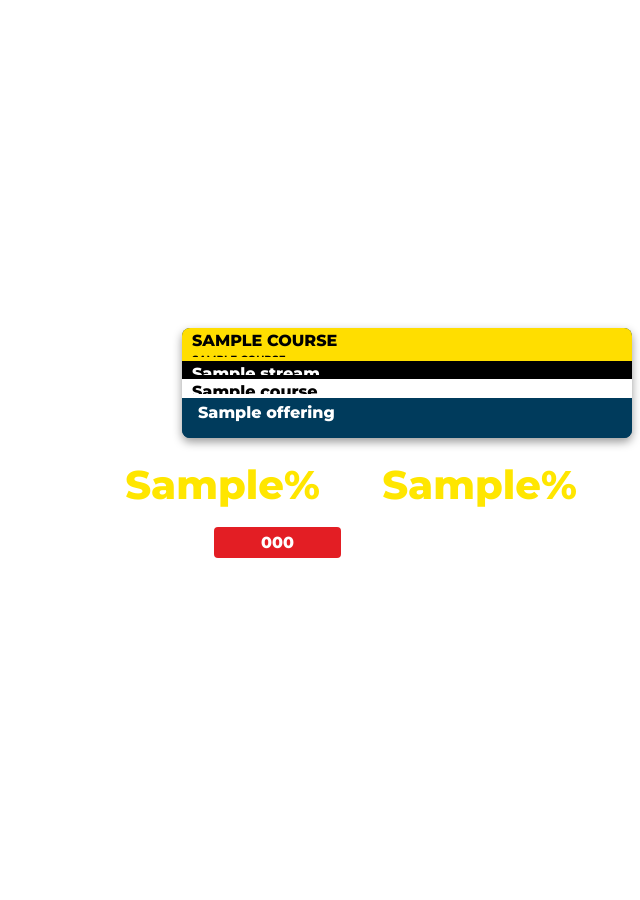
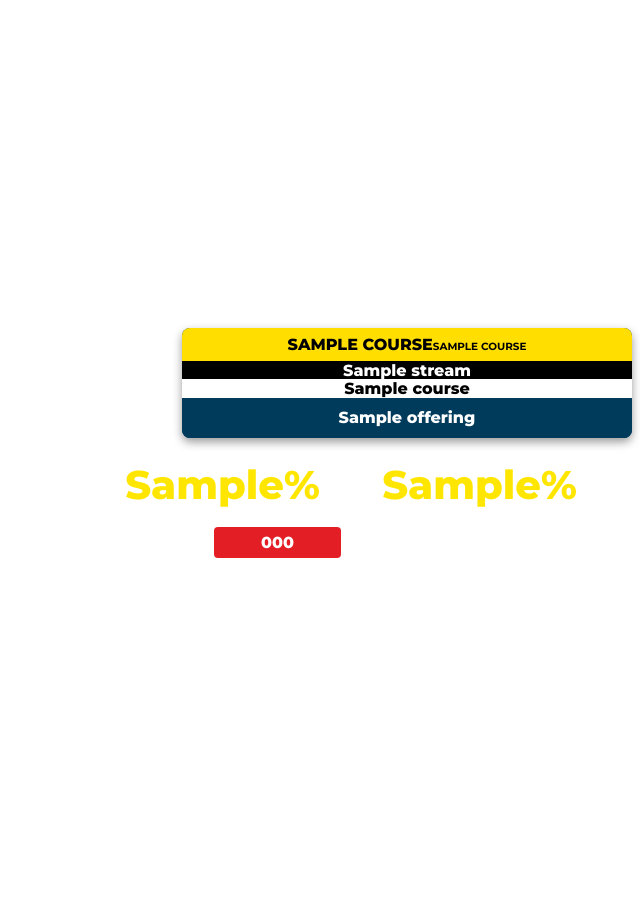
Before and after one commit to edutapflow/edutap-salesgraphics, a Python web app: template templates/yt_template.html in a window 1280 px wide; the page is wider, and only the part inside the window is pictured. Shown: that part, without its empty margins (640-1280 px from the left). Run offline with Jinja, Linux system fonts and the light colour scheme; the template is opened without the code that fills it: most values are stand-ins (such as "Sample title", 1, 10 or a date in 2020); some libraries are stand-ins or nearby versions.

Commit message:
Update yt_template.html

```diff
--- a/templates/yt_template.html
+++ b/templates/yt_template.html
@@ -12,7 +12,6 @@
             margin: 0 !important; padding: 0 !important; overflow: hidden !important;
             font-family: 'Montserrat', sans-serif; background: transparent !important;
             position: absolute !important; top: 0 !important; left: 0 !important;
-            line-height: 1.1;
         }
         .canvas {
             position: absolute !important; top: 0 !important; left: 0 !important;
@@ -47,19 +46,18 @@
         .white-strip { background-color: #FFFFFF; color: #000000; flex: 1; }
         .blue-offer-box { position: relative; background-color: #003B5C; color: #FFFFFF; flex: 2.2; width: 100%; display: block; font-weight: 800; }
 
-        .normal-padding { position: absolute; top: 4px; bottom: 4px; left: 10px; right: 10px; overflow: hidden; }
-        .blue-padding { position: absolute; top: 6px; bottom: 6px; left: 16px; right: 16px; overflow: hidden; }
+        /* THE FIX: Applying pure Flexbox Centering to the padding boundaries */
+        .normal-padding { position: absolute; top: 4px; bottom: 4px; left: 10px; right: 10px; display: flex; align-items: center; justify-content: center; text-align: center; }
+        .blue-padding { position: absolute; top: 6px; bottom: 6px; left: 16px; right: 16px; display: flex; align-items: center; justify-content: center; text-align: center; }
 
         .split-row { display: flex !important; flex-direction: row; }
         .split-half { flex: 1; position: relative; height: 100%; display: block; }
         .split-divider { flex: 0 0 20px; display: flex; align-items: center; justify-content: center; position: relative; height: 100%; z-index: 10; }
 
-        .split-padding { position: absolute; top: 2px; bottom: 2px; left: 6px; right: 6px; overflow: hidden; }
-        .split-blue-padding { position: absolute; top: 4px; bottom: 4px; left: 8px; right: 8px; overflow: hidden; }
+        .split-padding { position: absolute; top: 2px; bottom: 2px; left: 6px; right: 6px; display: flex; align-items: center; justify-content: center; text-align: center; }
+        .split-blue-padding { position: absolute; top: 4px; bottom: 4px; left: 8px; right: 8px; display: flex; align-items: center; justify-content: center; text-align: center; }
 
-        /* FIXED */
-        .fit-text { width: 100%; height: 100%; text-align: center; }
-        .textFitted { line-height: 1.15 !important; text-align: center; width: 100%; }
+        .textFitted { display: block !important; line-height: 1.15 !important; text-align: center; width: 100%; }
 
         .plus-icon { color: #000000; font-weight: 900; font-size: 18px; line-height: 1; }
         .line-divider { border-left: 1px solid #FFFFFF; height: 60%; }
@@ -149,13 +147,13 @@
     </div>
     <script>
         document.addEventListener("DOMContentLoaded", function() {
-            textFit(document.getElementsByClassName('normal-title'), {multiLine: true, alignVert: true, alignHoriz: true, maxFontSize: 24, minFontSize: 6});
-            textFit(document.getElementsByClassName('normal-sub'), {multiLine: true, alignVert: true, alignHoriz: true, maxFontSize: 16, minFontSize: 6});
-            textFit(document.getElementsByClassName('normal-offer'), {multiLine: true, alignVert: true, alignHoriz: true, maxFontSize: 20, minFontSize: 6});
+            textFit(document.getElementsByClassName('normal-title'), {multiLine: true, maxFontSize: 24, minFontSize: 6});
+            textFit(document.getElementsByClassName('normal-sub'), {multiLine: true, maxFontSize: 16, minFontSize: 6});
+            textFit(document.getElementsByClassName('normal-offer'), {multiLine: true, maxFontSize: 20, minFontSize: 6});
 
-            textFit(document.getElementsByClassName('split-title'), {multiLine: true, alignVert: true, alignHoriz: true, maxFontSize: 18, minFontSize: 6});
-            textFit(document.getElementsByClassName('split-sub'), {multiLine: true, alignVert: true, alignHoriz: true, maxFontSize: 12, minFontSize: 6});
-            textFit(document.getElementsByClassName('split-offer'), {multiLine: true, alignVert: true, alignHoriz: true, maxFontSize: 16, minFontSize: 6});
+            textFit(document.getElementsByClassName('split-title'), {multiLine: true, maxFontSize: 18, minFontSize: 6});
+            textFit(document.getElementsByClassName('split-sub'), {multiLine: true, maxFontSize: 12, minFontSize: 6});
+            textFit(document.getElementsByClassName('split-offer'), {multiLine: true, maxFontSize: 16, minFontSize: 6});
 
             function equalizeSizes(targetClass) {
                 var nodes = document.querySelectorAll('.' + targetClass + ' .textFitted');
```
